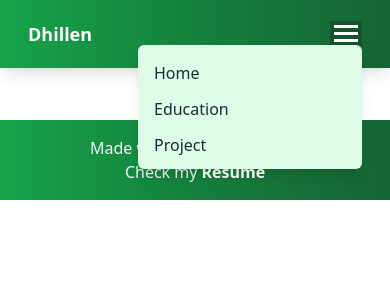
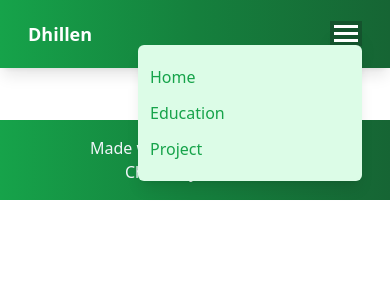
Before and after one commit to dhillen-bp/portfolio, a React (Vite) app: page / in a window 390 px wide. Both pictures are taken after a click on the button 350 px from the left and 31 px from the top of the page. Shown: the top 300 px of the page. Built offline with nearby package versions, Linux system fonts and the light colour scheme.

Commit message:
fix root path at link hamburger menu

```diff
--- a/src/components/Footer.jsx
+++ b/src/components/Footer.jsx
@@ -10,6 +10,7 @@ export default function Footer() {
         <a
           href="./src/assets/docs/Resume-Dhillen-Brahmantya-Pradifta.pdf"
           target="_blank"
+          rel="noreferrer"
           className="ml-1 font-bold text-white hover:underline"
         >
           Resume
--- a/src/components/Header.jsx
+++ b/src/components/Header.jsx
@@ -70,17 +70,25 @@ export default function Header() {
             menuOpen ? "" : "hidden"
           } absolute bg-green-100 mt-2 w-56 py-2 rounded-md shadow-lg right-0 top-4`}
         >
+          <ul className="px-3">
             {navLinks.map((link) => (
+              <li key={link.path} className="group my-3 text-green-600">
                 <a
-              key={link.path}
-              href={link.path}
-              className={`block px-4 py-2 text-slate-800 hover:bg-slate-100 border-b-green-500 cursor-pointer pb-1 w-auto transition duration-500 ${
-                isActive(link.path) ? "inline-block border-b " : "border-b-0"
-              } hover:font-bold hover:block hover:border-b`}
+                  onClick={() => {
+                    navigate(link.path);
+                  }}
+                  className={`group/a cursor-pointer relative pb-1 hover:font-bold`}
                 >
                   {link.text}
+                  <span
+                    className={`absolute left-0 bottom-0 w-full h-0.5 bg-green-500 transform origin-bottom-left transition-transform duration-300 group-hover/a:scale-x-100 ${
+                      isActive(link.path) ? "scale-x-100" : "scale-x-0"
+                    }`}
+                  ></span>
                 </a>
+              </li>
             ))}
+          </ul>
         </div>
       </div>
     </header>
```
Lines whose indentation alone changed are shown as unchanged.
